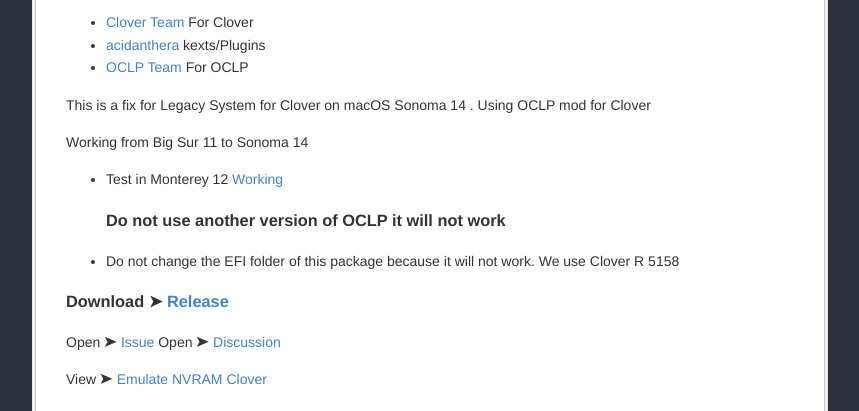
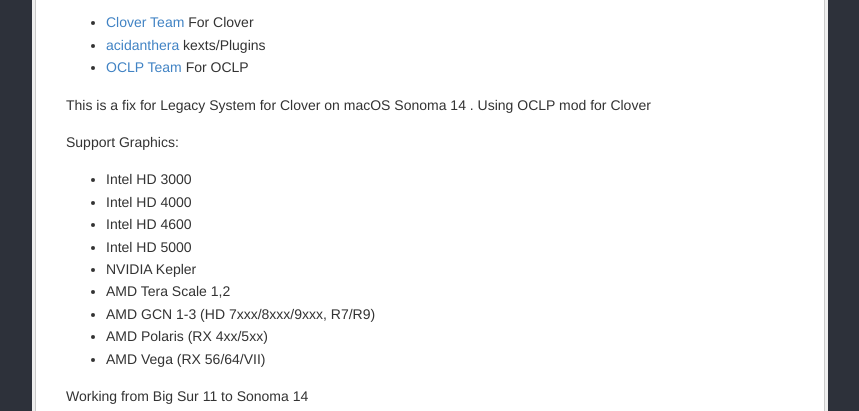
Before and after one commit to chris1111/Clover-OCLP-Duet-Legacy, a plain HTML site: page index.html in a window 1280 px wide. Shown: the part 113-524 px from the top of the page, without its empty margins (210-1069 px from the left). Drawn offline with Linux system fonts and the light colour scheme.

Commit message:
Update index.html

```diff
--- a/index.html
+++ b/index.html
@@ -333,6 +333,18 @@ pre code, pre tt {
 </ul>
 <p>This is a fix for Legacy System for Clover on macOS Sonoma 14
 . Using OCLP mod for Clover</p>
+<p>Support Graphics:</p>
+<ul>
+<li>Intel HD 3000</li>
+<li>Intel HD 4000</li>
+<li>Intel HD 4600</li>
+<li>Intel HD 5000</li>
+<li>NVIDIA Kepler</li>
+<li>AMD Tera Scale 1,2</li>
+<li>AMD GCN 1-3 (HD 7xxx/8xxx/9xxx, R7/R9)</li>
+<li>AMD Polaris (RX 4xx/5xx)</li>
+<li>AMD Vega (RX 56/64/VII)</li>
+</ul>
 <p>Working from Big Sur 11 to Sonoma 14</p>
 <ul>
 <li>Test in Monterey 12 <a href="https://github.com/chris1111/Clover-OCLP-Duet-Legacy/discussions/1">Working</a><h3 id="do-not-use-another-version-of-oclp-it-will-not-work">Do not use another version of OCLP it will not work</h3>
```
